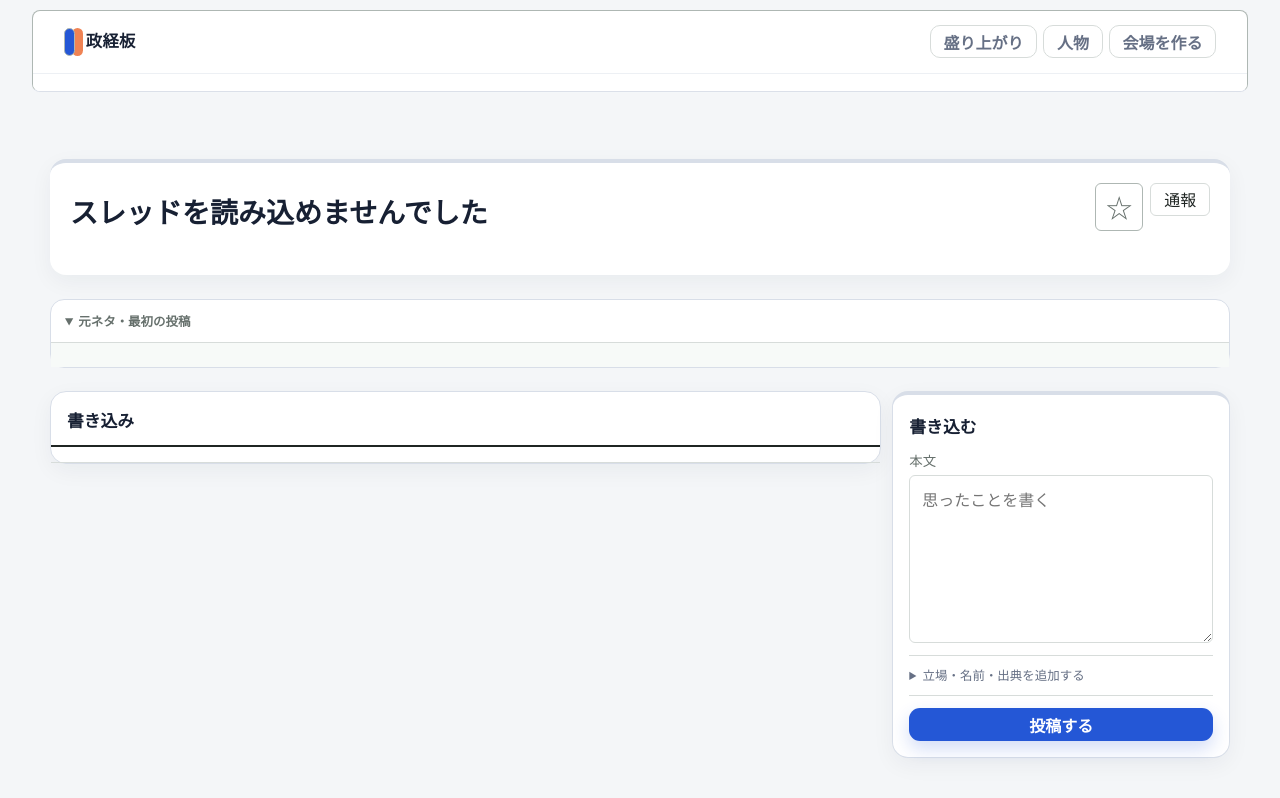
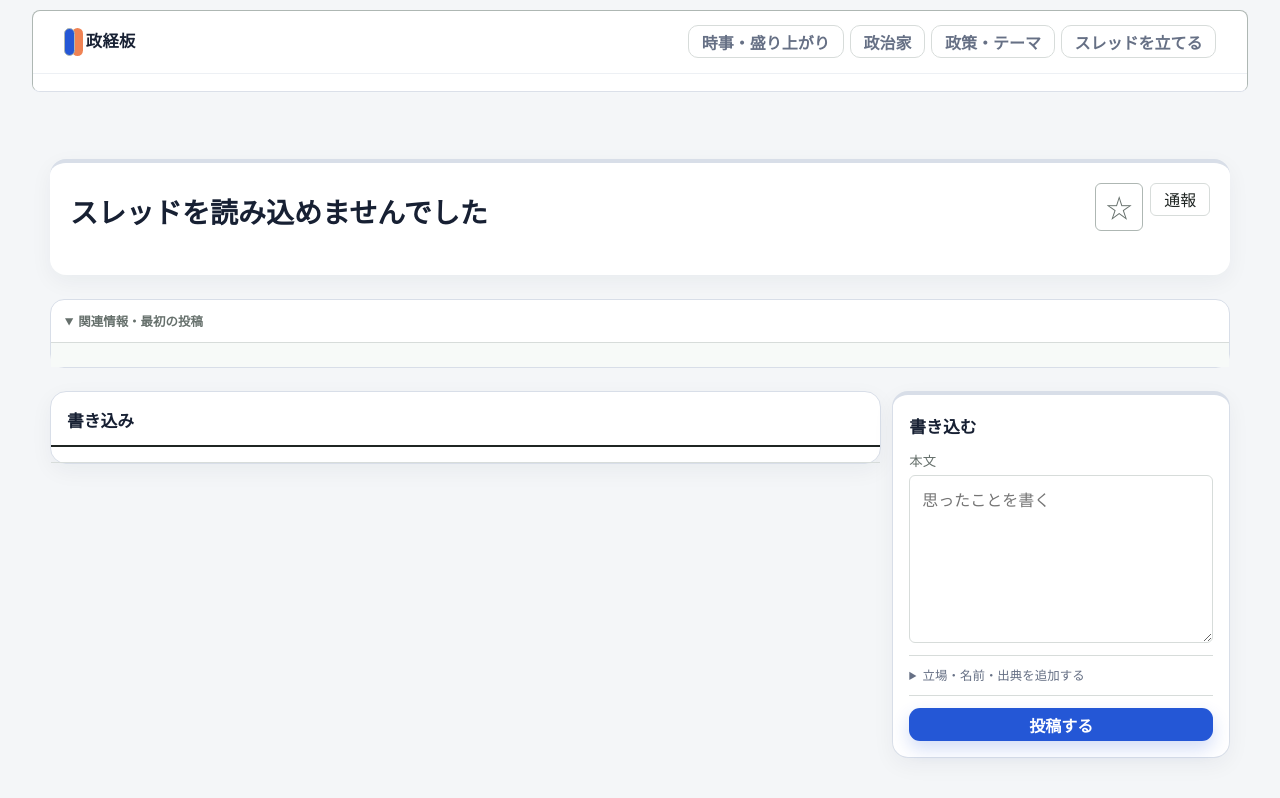
Before and after one commit to salve-de/seikei-bbs, a website: page public/thread.html in a window 1280 px wide. Drawn offline with Linux system fonts and the light colour scheme; no server answers; files whose address does not match are found by name; a web font is replaced by a local one.

Commit message:
chore: unify thread page navigation

```diff
--- a/public/thread.html
+++ b/public/thread.html
@@ -3,7 +3,7 @@
   <head>
     <meta charset="UTF-8" />
     <meta name="viewport" content="width=device-width, initial-scale=1.0" />
-    <title>会場 | 政経板</title>
+    <title>スレッド | 政経板</title>
     <link rel="stylesheet" href="/styles.css" />
     <link rel="stylesheet" href="/crowd.css" />
   </head>
@@ -13,9 +13,10 @@
         <div class="site-header-main">
           <a class="brand" href="/"><span class="brand-mark" aria-hidden="true"></span><span class="brand-copy"><strong>政経板</strong></span></a>
           <nav class="primary-nav" aria-label="主要ページ">
-            <a class="nav-link" href="/">盛り上がり</a>
-            <a class="nav-link" href="/politicians">人物</a>
-            <a class="nav-link" href="/new">会場を作る</a>
+            <a class="nav-link" href="/">時事・盛り上がり</a>
+            <a class="nav-link" href="/politicians">政治家</a>
+            <a class="nav-link" href="/topics.html">政策・テーマ</a>
+            <a class="nav-link" href="/new">スレッドを立てる</a>
           </nav>
         </div>
         <div id="roomTabs" class="room-strip" aria-label="板を選ぶ"></div>
@@ -26,7 +27,7 @@
         <article class="thread-lead">
           <div class="thread-lead-main">
             <div id="threadBadges" class="inline-row"></div>
-            <h1 id="threadTitle">会場</h1>
+            <h1 id="threadTitle">スレッド</h1>
             <p id="threadSummary"></p>
             <div id="threadMeta" class="meta-strip"></div>
           </div>
@@ -37,7 +38,7 @@
         </article>
 
         <details class="fuel-details" open>
-          <summary>元ネタ・最初の投稿</summary>
+          <summary>関連情報・最初の投稿</summary>
           <section id="threadSource" class="source-block"></section>
         </details>
 
@@ -73,7 +74,7 @@
         </div>
 
         <section id="relatedSection" class="panel" hidden>
-          <div class="section-head"><h2>関連する会場</h2></div>
+          <div class="section-head"><h2>関連するスレッド</h2></div>
           <div id="relatedThreads" class="flat-list"></div>
         </section>
       </main>
```
